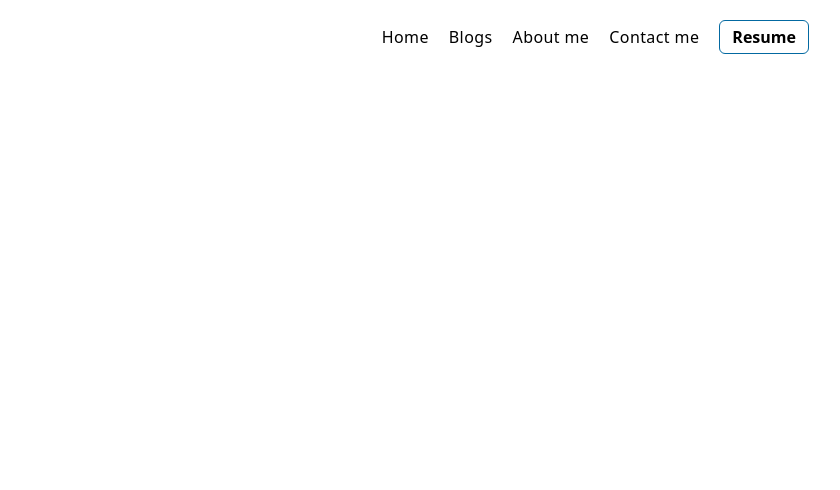
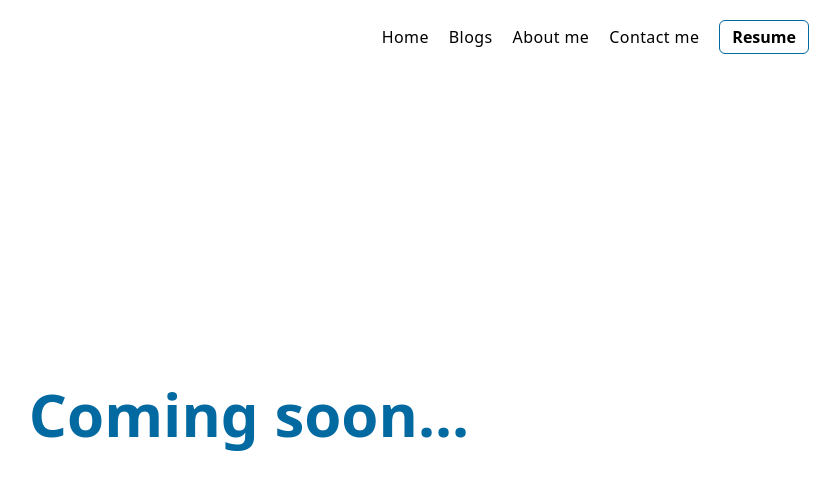
Before and after one commit to sajeeb-me/the_SDShuvo, a React (Create React App) app: page /blogs in a window 1280 px wide. Shown: the top 490 px of the page, without its empty margins (391-1231 px from the left). Built offline with nearby package versions, Linux system fonts and the light colour scheme.

Commit message:
cooming soon blog section

```diff
--- a/src/App.js
+++ b/src/App.js
@@ -1,6 +1,7 @@
 import { Route, Routes } from 'react-router-dom';
 import './App.css';
 import Navbar from './Components/Navbar';
+import Blogs from './Pages/Blogs/Blogs';
 import Details from './Pages/Home/Details';
 import Home from './Pages/Home/Home';
 
@@ -10,6 +11,7 @@ function App() {
       <Navbar />
       <Routes>
         <Route path='/' element={<Home />} />
+        <Route path='/blogs' element={<Blogs />} />
         <Route path='/details/:id' element={<Details />} />
       </Routes>
     </div>
--- a/src/Components/Navbar.js
+++ b/src/Components/Navbar.js
@@ -6,10 +6,10 @@ const navItems = [
     <Link to='/' className='font-medium tracking-wide'>Home</Link>,
     <Link to='/blogs' className='font-medium tracking-wide'>Blogs</Link>,
     <li>
-        <a href='#about' className='font-medium tracking-wide' >About me</a>
+        <a href='/#about' className='font-medium tracking-wide' >About me</a>
     </li>,
     <li>
-        <a href='#contact' className='font-medium tracking-wide' >Contact me</a>
+        <a href='/#contact' className='font-medium tracking-wide' >Contact me</a>
     </li>,
     <li>
         <a href={Resume} download='sajeeb-das-shuvo-resume'>
--- /dev/null
+++ b/src/Pages/Blogs/Blogs.js
@@ -0,0 +1,13 @@
+import React from 'react';
+
+const Blogs = () => {
+    return (
+        <section className='flex justify-center items-center h-[90vh]'>
+            <div>
+                <h1 className='text-3xl lg:text-6xl font-bold text-sky-700'>Coming soon...</h1>
+            </div>
+        </section>
+    );
+};
+
+export default Blogs;
```
